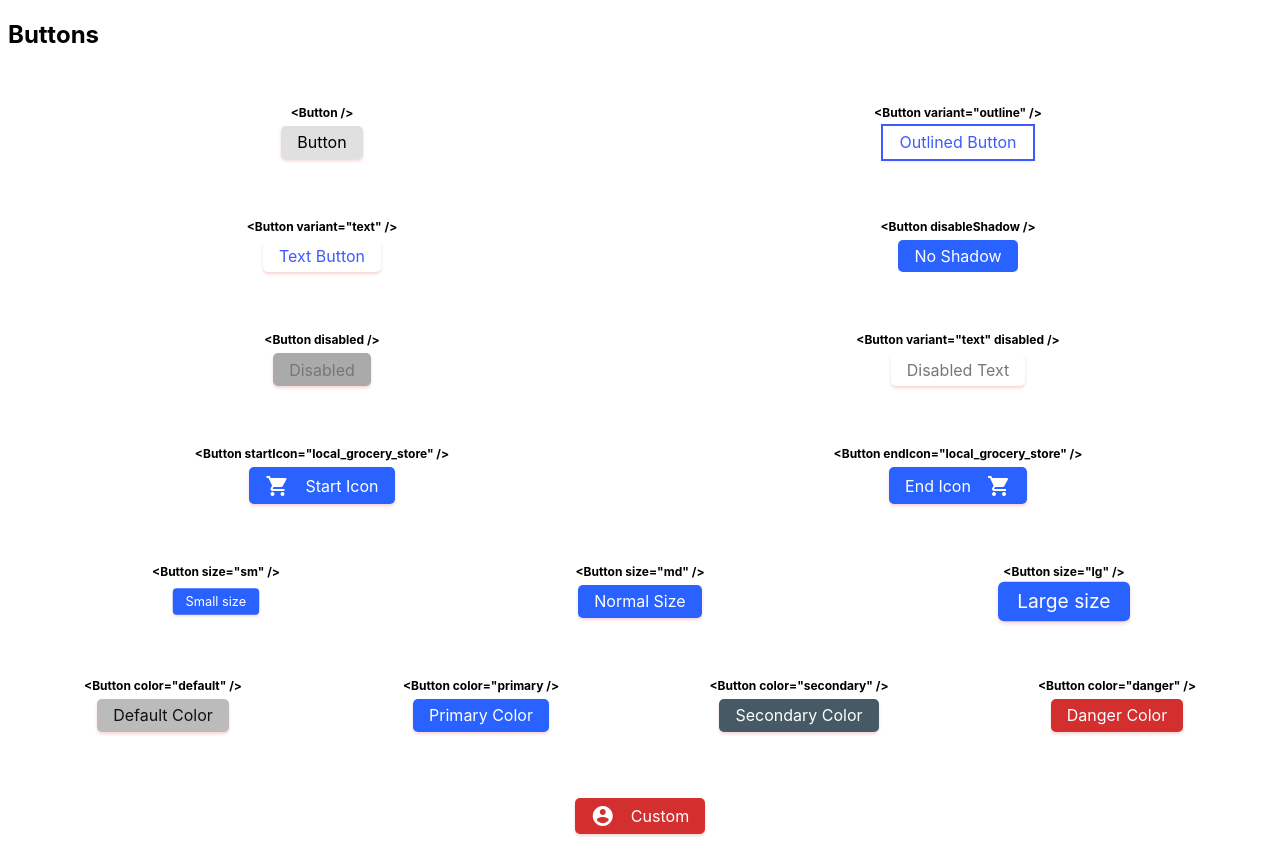
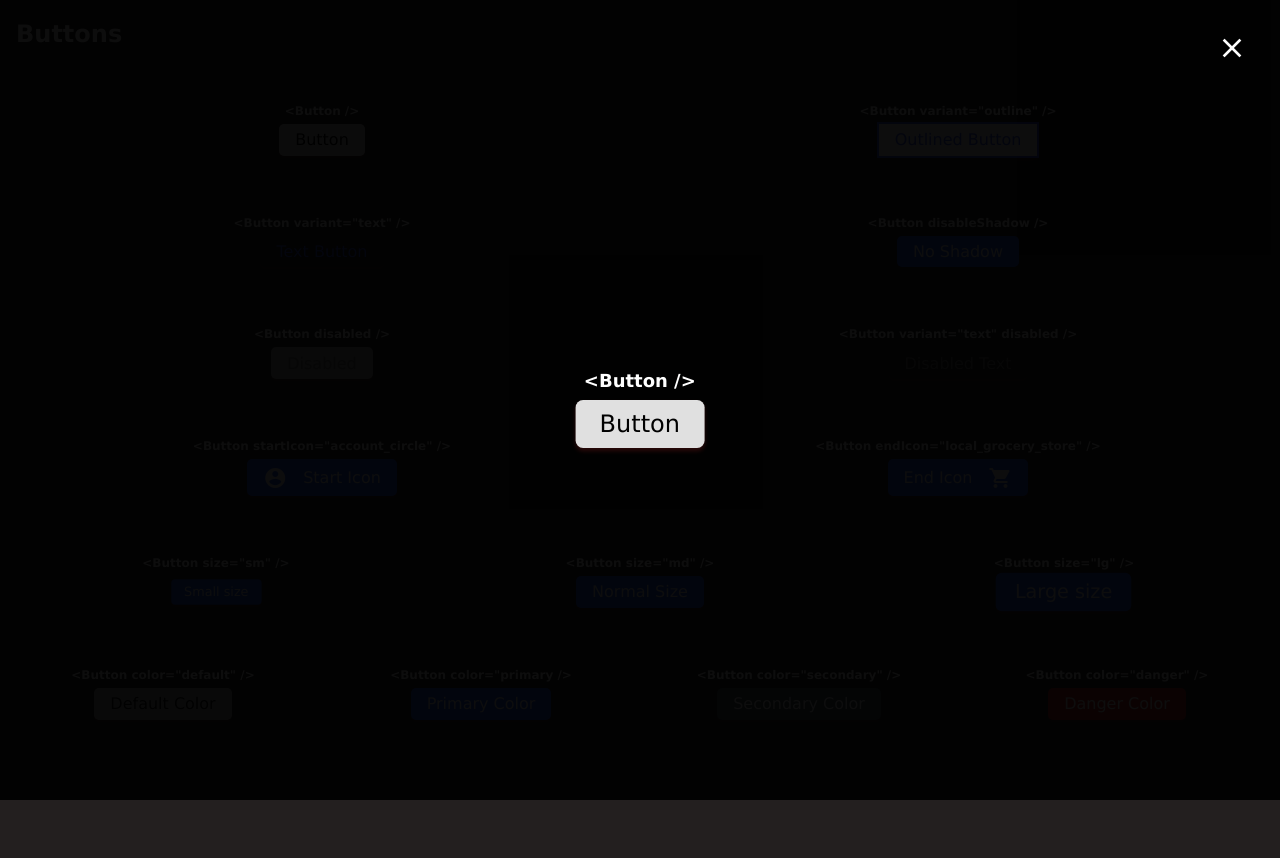
Before and after one commit to mukeshgurpude/button-component, a React (Create React App) app: page / in a window 1280 px wide. Both pictures are taken after a click on the element "Button". After the commit the page ends 800 px from the top, so only its background shows below. Built offline with nearby package versions, Linux system fonts and the light colour scheme.

Commit message:
Custom button is remaining

```diff
--- a/src/App.js
+++ b/src/App.js
@@ -7,6 +7,24 @@ class App extends React.Component{
   // eslint-disable-next-line no-useless-constructor
   constructor(props){
     super(props);
+    this.state = {
+      full: {},
+      isClicked: false,
+    };
+    this.showFullScreen = this.showFullScreen.bind(this);
+  }
+  showFullScreen(props){
+    this.setState(s=>({...s, full: props, isClicked: true}))
+  }
+  componentDidMount(){
+    this.k = window.addEventListener('keydown', e=>{
+      if(e.key === 'Escape' && this.state.isClicked){
+        this.setState(s=>({...s, isClicked: false}))
+      }
+    })
+  }
+  componentWillUnmount(){
+    this.k && window.removeEventListener('keydown', this.k)
   }
   render(){
     return <>
@@ -16,11 +34,18 @@ class App extends React.Component{
       <main id="buttons">
       {
         buttons.map((b, i)=>{
-          return <Button style={b.props} displayName={b.name || 'Default'} title={b.title} key={i} width={b.width} />
+          return <Button style={b.props} displayName={b.name || 'Default'} title={b.title} key={i} width={b.width} showFull={this.showFullScreen} />
         })
       }
-      <Button style={{variant: 'text', startIcon: "account_circle", color: 'danger'}} displayName="Custom"/>
       </main>
+      {this.state.isClicked?
+        <aside id="fullNav">
+          <span id="close" className="material-icons" title="ESC" onClick={_=>{this.setState(s=>({...s, isClicked: false}))}}>close</span>
+          <Button style={this.state.full.style} displayName={this.state.full.displayName || 'Default'} title={this.state.full.title} />
+        </aside>
+        :
+        ''
+      }
     </>
   }
 }
--- a/src/button.css
+++ b/src/button.css
@@ -14,9 +14,8 @@
   --clr-over: var(--clr);
   --scale: scale(1);
 
-  padding: .4em 1em;
+  padding: 6.4px 16px;
   width: fit-content;
-  /* margin: .5em 1em; */
   border-radius: 5px;
   display: flex;
   align-items: center;
--- a/src/button.js
+++ b/src/button.js
@@ -19,7 +19,8 @@ export default class button extends Component {
     return (
       <section className="wrapper" style={{width: `calc(${this.props.width*100}% - 1em)`}}>
         <h3>{this.props.title}</h3>
-        <div style={{...variants[this.variant], ...sizes[this.size], ...color, ...handleDisabled } } className={this.props.style.disableShadow?'btn no-shadow':'btn'} onClick={_=>{console.log(this.props)}} >
+        <div style={{...variants[this.variant], ...sizes[this.size], ...color, ...handleDisabled } } className={this.props.style.disableShadow?'btn no-shadow':'btn'}
+        onClick={_=>this.props.showFull && this.props.showFull(this.props)} >
           {this.props.style.startIcon?<span className="material-icons">{this.props.style.startIcon}</span>:''}
           {this.props.displayName}
           {this.props.style.endIcon?<span className="material-icons">{this.props.style.endIcon}</span>:''}
--- a/src/index.css
+++ b/src/index.css
@@ -2,13 +2,13 @@
 html{scroll-behavior: smooth;}
 body {
   margin: 0;
-  font-family: -apple-system, BlinkMacSystemFont, 'Segoe UI', 'Roboto', 'Oxygen',
-    'Ubuntu', 'Cantarell', 'Fira Sans', 'Droid Sans', 'Helvetica Neue',
-    sans-serif;
+  font-family: cursive, 'Lucida Sans', 'Lucida Sans Regular', 'Lucida Grande', 'Lucida Sans Unicode', Geneva, Verdana, sans-serif;
   -webkit-font-smoothing: antialiased;
   -moz-osx-font-smoothing: grayscale;
+  background-color: hsl(0, 5%, 13%);
+  color: #fff;
 }
-header{padding: 0 .5em;}
+header{padding: 0 1em;}
 main#buttons{
   display: flex;
   flex-flow: row wrap;
@@ -16,3 +16,20 @@ main#buttons{
   padding: .5em;
   justify-content: space-around;
 }
+
+aside#fullNav{
+  position: fixed;
+  z-index: 999;
+  height: 100%;
+  width: 100%;
+  top: 0;
+  left: 0;
+  background-color: rgba(0, 0, 0, .95);
+  color: #fff;
+
+  display: flex;
+  align-items: center;
+  justify-content: center;
+}
+#close{position: absolute; top: 1em;right: 1em;font-size: 2em;cursor: pointer;}
+aside#fullNav .wrapper{transform: scale(1.5);}
--- a/src/utils.js
+++ b/src/utils.js
@@ -81,7 +81,7 @@ const buttons = [
   { width: .5, title: '<Button disableShadow />', props: {disableShadow: true}, name: 'No Shadow', },
   { width: .5, title: '<Button disabled />', props: {disabled: true}, name: 'Disabled', },
   { width: .5, title: '<Button variant="text" disabled />', props: {disabled: true, variant: 'text'}, name: 'Disabled Text', },
-  { width: .5, title: '<Button startIcon="local_grocery_store" />', props: {startIcon: 'local_grocery_store'}, name: 'Start Icon', },
+  { width: .5, title: '<Button startIcon="account_circle" />', props: {startIcon: 'account_circle'}, name: 'Start Icon', },
   { width: .5, title: '<Button endIcon="local_grocery_store" />', props: {endIcon: 'local_grocery_store'}, name: 'End Icon', },
   { width: .33, title: '<Button size="sm" />', props: {size: 'sm'}, name: 'Small size', },
   { width: .33, title: '<Button size="md" />', props: {size: 'md'}, name: 'Normal Size', },
```
